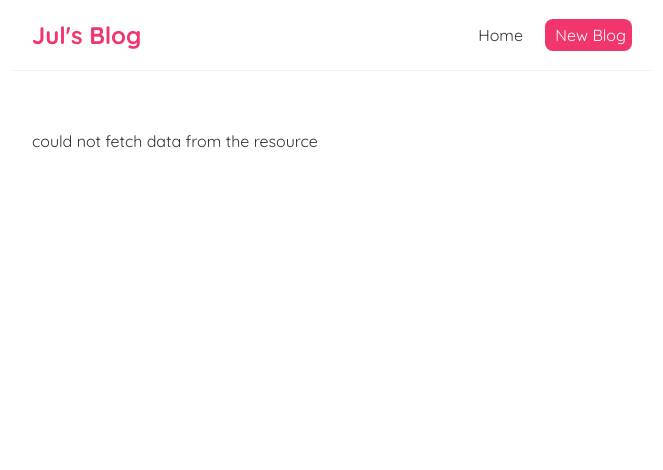
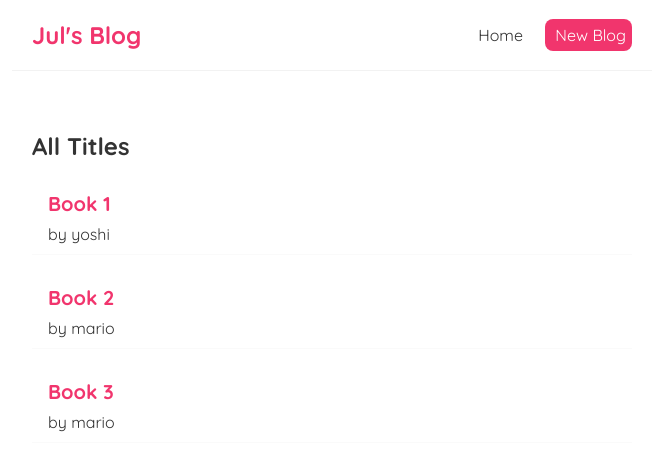
Before and after one commit to babyOctopuses/react-exercise, a React (Create React App) app in the folder exercise1/: page / in a window 1280 px wide. Shown: the top 470 px of the page, without its empty margins (308-971 px from the left). Built offline with nearby package versions, Linux system fonts and the light colour scheme; no server answers; data requests are answered from the project's data file.

Commit message:
added custom hook

```diff
--- a/exercise1/src/Navbar/Home.js
+++ b/exercise1/src/Navbar/Home.js
@@ -1,34 +1,11 @@
 import React from 'react'
 import { useState, useEffect } from 'react';
 import BlogList from '../BlogList';
+import useFetch from '../useFetch';
 
  function Home() {
 
-    const [blogs, setBlogs]=useState(null);
-    const [isPending, setIsPending] = useState(true);
-    const [error, setError] = useState(null);
-
-    useEffect(()=>{
-        setTimeout(()=>{
-            fetch("http://localhost:8000/blogss")
-                .then(res =>{
-                    if(!res.ok){
-                        throw Error("could not fetch data from the resource");
-                    }
-                    return res.json();
-                })
-                .then(data=>{
-                    setBlogs(data);
-                    setIsPending(false);
-                    setError(null);
-                })
-                .catch(err=>{
-                    setIsPending(false);
-                    setError(err.message);
-                })
-        }, 1000)
-    },[])
-
+    const {data :  blogs, isPending, error} = useFetch('http://localhost:8000/blogs');
 
     return (
     <div className='home'>
--- /dev/null
+++ b/exercise1/src/useFetch.js
@@ -0,0 +1,33 @@
+import {useState, useEffect} from "react";
+
+const useFetch = (url)=>{
+
+    const [data, setData]=useState(null);
+    const [isPending, setIsPending] = useState(true);
+    const [error, setError] = useState(null);
+
+    useEffect(()=>{
+        setTimeout(()=>{
+            fetch(url)
+                .then(res =>{
+                    if(!res.ok){
+                        throw Error("could not fetch data from the resource");
+                    }
+                    return res.json();
+                })
+                .then(data=>{
+                    setData(data);
+                    setIsPending(false);
+                    setError(null);
+                })
+                .catch(err=>{
+                    setIsPending(false);
+                     setError(err.message);
+                })
+        }, 1000)
+    },[url])
+
+    return {data, isPending, error};
+}
+
+export default useFetch;
```
